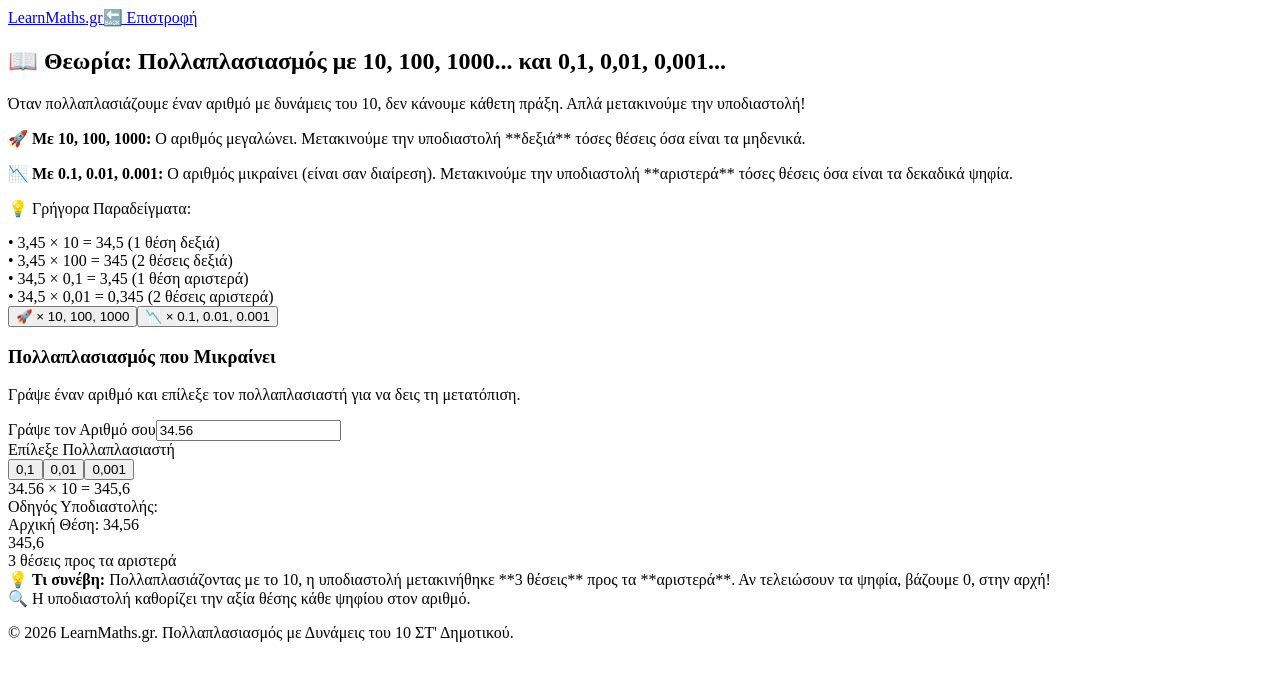
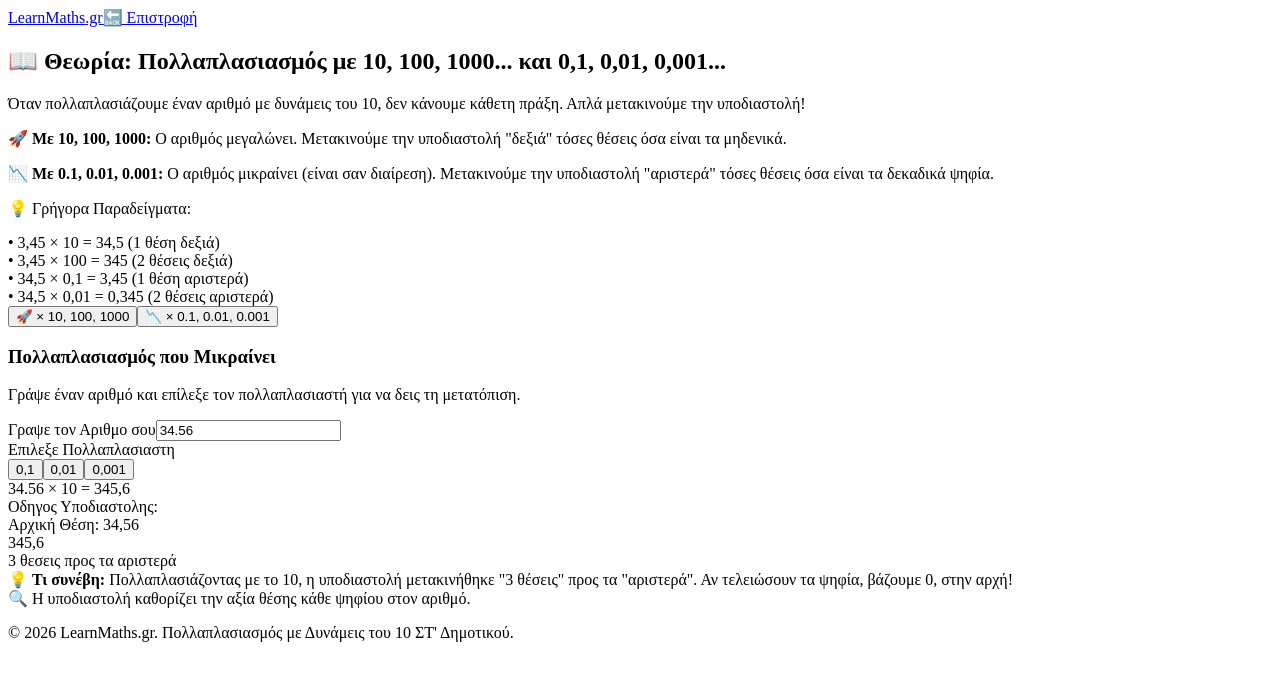
Before and after one commit to gkrimpas-lab/learn-maths-2026, a Next.js app: page /st-dimotikou/7-pollaplasiasmos-dinameis-deka in a window 1280 px wide. Shown: the top 680 px of the page. Built offline with nearby package versions, Linux system fonts and the light colour scheme.

Commit message:
Update 7-pollaplasiasmos-dinameis-deka.js

```diff
--- a/pages/st-dimotikou/7-pollaplasiasmos-dinameis-deka.js
+++ b/pages/st-dimotikou/7-pollaplasiasmos-dinameis-deka.js
@@ -69,8 +69,8 @@ export default function DinameisDekaPage() {
                   Όταν πολλαπλασιάζουμε έναν αριθμό με δυνάμεις του 10, δεν κάνουμε κάθετη πράξη. Απλά μετακινούμε την υποδιαστολή!
                 </p>
                 <div className="bg-emerald-50 text-slate-900 p-5 rounded-2xl border border-emerald-100 space-y-2 text-sm md:text-base font-medium">
-                  <p>🚀 <strong>Με 10, 100, 1000:</strong> Ο αριθμός μεγαλώνει. Μετακινούμε την υποδιαστολή **δεξιά** τόσες θέσεις όσα είναι τα μηδενικά.</p>
-                  <p>📉 <strong>Με 0.1, 0.01, 0.001:</strong> Ο αριθμός μικραίνει (είναι σαν διαίρεση). Μετακινούμε την υποδιαστολή **αριστερά** τόσες θέσεις όσα είναι τα δεκαδικά ψηφία.</p>
+                  <p>🚀 <strong>Με 10, 100, 1000:</strong> Ο αριθμός μεγαλώνει. Μετακινούμε την υποδιαστολή "δεξιά" τόσες θέσεις όσα είναι τα μηδενικά.</p>
+                  <p>📉 <strong>Με 0.1, 0.01, 0.001:</strong> Ο αριθμός μικραίνει (είναι σαν διαίρεση). Μετακινούμε την υποδιαστολή "αριστερά" τόσες θέσεις όσα είναι τα δεκαδικά ψηφία.</p>
                 </div>
               </div>
 
@@ -125,7 +125,7 @@ export default function DinameisDekaPage() {
               <div className="bg-slate-50 border border-slate-200 p-5 rounded-2xl w-full flex flex-col gap-5 shadow-inner my-auto">
                 {/* Input Αριθμού */}
                 <div className="flex flex-col items-center gap-1.5 w-full">
-                  <span className="text-xs font-bold text-slate-400 uppercase tracking-wider">Γράψε τον Αριθμό σου</span>
+                  <span className="text-xs font-bold text-slate-400 uppercase tracking-wider">Γραψε τον Αριθμο σου</span>
                   <input
                     type="text"
                     value={inputNum}
@@ -137,7 +137,7 @@ export default function DinameisDekaPage() {
 
                 {/* Επιλογέας Πολλαπλασιαστή */}
                 <div className="flex flex-col items-center gap-2">
-                  <span className="text-xs font-bold text-slate-400 uppercase tracking-wider">Επίλεξε Πολλαπλασιαστή</span>
+                  <span className="text-xs font-bold text-slate-400 uppercase tracking-wider">Επιλεξε Πολλαπλασιαστη</span>
                   <div className="flex gap-2">
                     {activeTab === 'megaloi' ? (
                       [10, 100, 1000].map((m) => (
@@ -175,7 +175,7 @@ export default function DinameisDekaPage() {
               <div className="w-full"></div>
 
               <div className="my-auto flex flex-col items-center gap-6 w-full max-w-sm text-center">
-                <span className="text-xs font-bold text-slate-500 uppercase tracking-wider">Οδηγός Υποδιαστολής:</span>
+                <span className="text-xs font-bold text-slate-500 uppercase tracking-wider">Οδηγος Υποδιαστολης:</span>
 
                 {/* Κουτί Οπτικής Αναπαράστασης */}
                 <div className="bg-slate-900 text-white p-6 rounded-2xl shadow-xl border-4 border-slate-700 w-full font-mono text-2xl md:text-3xl font-black tracking-widest relative py-12 flex flex-col items-center justify-center min-h-[140px]">
@@ -190,13 +190,13 @@ export default function DinameisDekaPage() {
 
                   {/* Έξυπνο Σύμβολο Κίνησης */}
                   <div className="absolute bottom-2 font-sans text-[11px] font-black uppercase text-amber-400 tracking-wider">
-                    {shift.steps} {shift.steps === 1 ? "θέση" : "θέσεις"} προς τα {shift.direction}
+                    {shift.steps} {shift.steps === 1 ? "θεση" : "θεσεις"} προς τα {shift.direction}
                   </div>
                 </div>
 
                 {/* Επεξηγηματικό Κείμενο */}
                 <div className="p-4 bg-blue-50 border border-blue-100 rounded-xl text-xs md:text-sm text-blue-900 font-medium leading-relaxed">
-                  💡 <strong>Τι συνέβη:</strong> Πολλαπλασιάζοντας με το <span className="font-bold">{multiplier.toString().replace('.', ',')}</span>, η υποδιαστολή μετακινήθηκε **{shift.steps} {shift.steps === 1 ? "θέση" : "θέσεις"}** προς τα **{shift.direction}**.
+                  💡 <strong>Τι συνέβη:</strong> Πολλαπλασιάζοντας με το <span className="font-bold">{multiplier.toString().replace('.', ',')}</span>, η υποδιαστολή μετακινήθηκε "{shift.steps} {shift.steps === 1 ? "θέση" : "θέσεις"}" προς τα "{shift.direction}".
                   {activeTab === 'megaloi' ? " Αν τελειώσουν τα ψηφία, προσθέτουμε μηδενικά!" : " Αν τελειώσουν τα ψηφία, βάζουμε 0, στην αρχή!"}
                 </div>
               </div>
```
